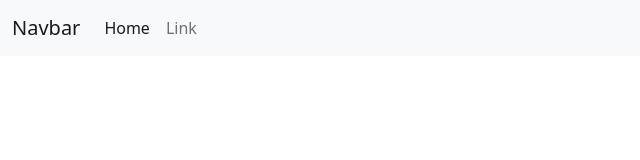
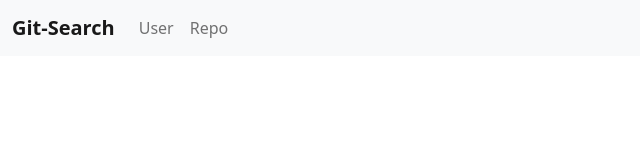
Before and after one commit to Kigunda-lilian/Github_search, an Angular app: page / in a window 1280 px wide. Shown: the top 160 px of the page, without its empty margins (0-640 px from the left). Built offline with nearby package versions, Linux system fonts and the light colour scheme.

Commit message:
added navbar and set the router link

```diff
--- a/src/app/app-routing.module.ts
+++ b/src/app/app-routing.module.ts
@@ -1,7 +1,16 @@
 import { NgModule } from '@angular/core';
 import { RouterModule, Routes } from '@angular/router';
+import { RepoComponent } from './repo/repo.component';
+import { UserComponent } from './user/user.component';
+import { NotfoundComponent } from './notfound/notfound.component';
 
-const routes: Routes = [];
+const routes: Routes = [
+
+
+  {path:'repo',component:RepoComponent},
+  {path:'user',component:UserComponent},
+  { path:'**', component:NotfoundComponent},
+];
 
 @NgModule({
   imports: [RouterModule.forRoot(routes)],
--- a/src/app/app.module.ts
+++ b/src/app/app.module.ts
@@ -6,13 +6,15 @@ import { AppComponent } from './app.component';
 import { UserComponent } from './user/user.component';
 import { RepoComponent } from './repo/repo.component';
 import { NavComponent } from './nav/nav.component';
+import { NotfoundComponent } from './notfound/notfound.component';
 
 @NgModule({
   declarations: [
     AppComponent,
     UserComponent,
     RepoComponent,
-    NavComponent
+    NavComponent,
+    NotfoundComponent
   ],
   imports: [
     BrowserModule,
--- a/src/app/nav/nav.component.html
+++ b/src/app/nav/nav.component.html
@@ -1,16 +1,17 @@
 <nav class="navbar navbar-expand-lg navbar-light bg-light">
     <div class="container-fluid">
-        <a class="navbar-brand" href="#">Navbar</a>
+        <a class="navbar-brand fw-bold" href="#">Git-Search</a>
         <button class="navbar-toggler" type="button" data-bs-toggle="collapse" data-bs-target="#navbarSupportedContent" aria-controls="navbarSupportedContent" aria-expanded="false" aria-label="Toggle navigation">
         <span class="navbar-toggler-icon"></span>
       </button>
         <div class="collapse navbar-collapse" id="navbarSupportedContent">
             <ul class="navbar-nav me-auto mb-2 mb-lg-0">
+
                 <li class="nav-item">
-                    <a class="nav-link active" aria-current="page" href="#">Home</a>
+                    <a class="nav-link" routerLink="/user" href="#">User</a>
                 </li>
                 <li class="nav-item">
-                    <a class="nav-link" href="#">Link</a>
+                    <a class="nav-link" outerLink="/repo" href="#">Repo</a>
                 </li>
 
 
--- /dev/null
+++ b/src/app/notfound/notfound.component.html
@@ -0,0 +1 @@
+<p>PAGE NOT FOUND</p>
--- /dev/null
+++ b/src/app/notfound/notfound.component.ts
@@ -0,0 +1,15 @@
+import { Component, OnInit } from '@angular/core';
+
+@Component({
+  selector: 'app-notfound',
+  templateUrl: './notfound.component.html',
+  styleUrls: ['./notfound.component.css']
+})
+export class NotfoundComponent implements OnInit {
+
+  constructor() { }
+
+  ngOnInit(): void {
+  }
+
+}
```
Also changed, not shown: src/app/notfound/notfound.component.css (added), 1 other file (tests, documents, lock files or other folders).
